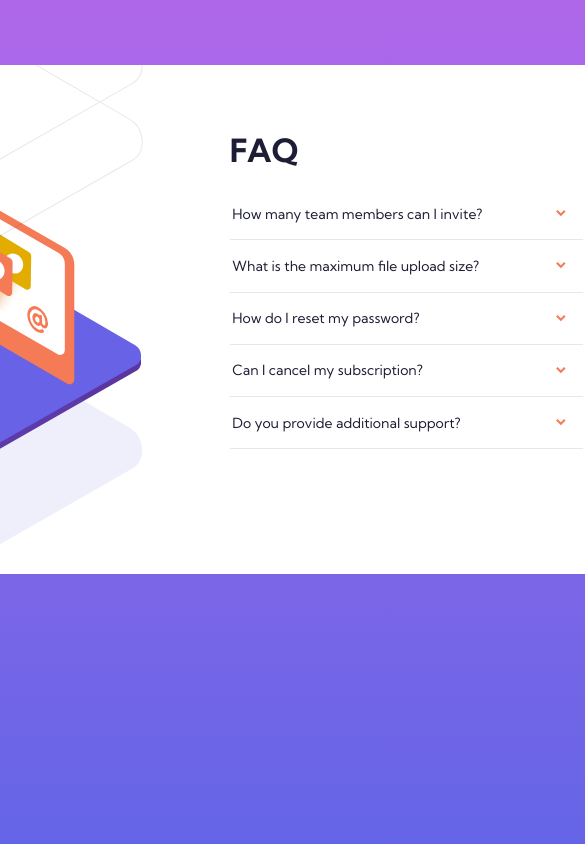
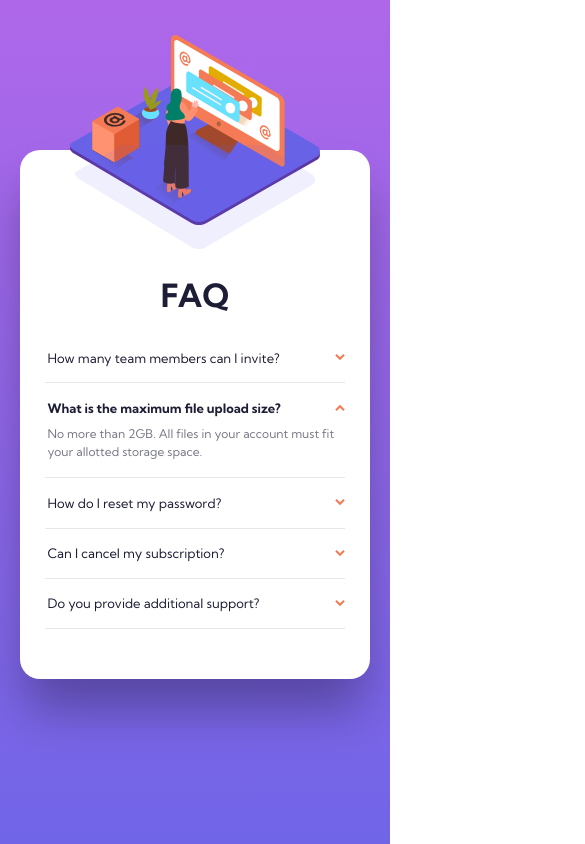
Before and after one commit to fayax555/faq-accordion-card, a plain HTML site: page index.html in a window 390 px wide. Shown: the top 844 px of the page, 585 px wide, since content can reach past the window. Drawn offline with Linux system fonts and the light colour scheme.

Commit message:
update styles for mobile

```diff
--- a/index.html
+++ b/index.html
@@ -42,6 +42,21 @@
           </div>
         </div>
 
+        <div class="mobile-only">
+          <img
+            class="woman-online-img"
+            src="images/illustration-woman-online-mobile.svg"
+            alt="illustration-woman-online"
+          />
+          <div class="bg-pattern">
+            <img
+              class="bg-pattern-img"
+              src="images/bg-pattern-mobile.svg"
+              alt="bg-pattern"
+            />
+          </div>
+        </div>
+
         <div class="content">
           <h1>FAQ</h1>
           <details>
@@ -58,7 +73,7 @@
               no limit on team members for the Premium plan.
             </p>
           </details>
-          <details>
+          <details open>
             <summary>
               <p>What is the maximum file upload size?</p>
               <img src="images/icon-arrow-down.svg" alt="" />
--- a/styles.css
+++ b/styles.css
@@ -4,6 +4,7 @@ body {
   margin: 0;
   height: 100%;
   font-family: 'Kumbh Sans', sans-serif;
+  background-image: linear-gradient(hsl(273, 75%, 66%), hsl(240, 73%, 65%));
 }
 
 *,
@@ -37,13 +38,116 @@ a {
 
 /* ------------------------------------------------ */
 body {
-  background-image: linear-gradient(hsl(273, 75%, 66%), hsl(240, 73%, 65%));
+  padding: 20px;
+  min-height: 120%;
+}
+
+h1 {
+  /*  */
+  text-align: center;
+}
+
+.container {
+  margin: auto;
+  background-color: white;
+  border-radius: 20px;
+  box-shadow: 0px 35px 50px -5px rgba(0, 0, 0, 0.31);
+  /*  */
+  padding: 50px 25px;
+  margin-top: 130px;
+  /* mobile */
+  max-width: 380px;
+}
+
+.desktop-only {
+  display: none;
+}
+
+.mobile-only {
+  position: relative;
+  height: 240px;
+  width: 250px;
+  margin-left: auto;
+  margin-right: auto;
+  margin-top: -165px;
+}
+
+.mobile-only .woman-online-img {
+  position: absolute;
+}
+
+.mobile-only .bg-pattern {
+  position: absolute;
+  width: 100%;
+  transform: translateY(-40px);
+}
+
+.mobile-only .bg-pattern-img {
+  margin: auto;
+  transform: translateY(150px);
+}
+
+details {
+  font-size: 14px;
+  padding: 16.6px 0;
+  border-bottom: 1px solid hsl(240, 5%, 91%);
+  padding-left: 2.5px;
+  max-width: 43.5ch;
+
+  /* mobile */
+  font-size: 13px;
+}
+
+details summary {
+  list-style: none;
+  color: hsl(238, 29%, 16%);
+  cursor: pointer;
+  display: grid;
+  grid-template-columns: auto auto;
+  justify-content: space-between;
+  align-items: center;
+}
+
+.content h1 {
+  padding-bottom: 18px;
+  color: hsl(238, 29%, 16%);
+}
+
+details summary:hover {
+  color: hsl(14, 88%, 65%);
+}
+
+details[open] summary {
+  color: hsl(238, 29%, 16%);
+  font-weight: 700;
+  padding-bottom: 9px;
+}
+
+details[open] summary img {
+  transform: rotate(180deg);
+}
+
+details summary img {
+  transition: 0.25s ease;
+}
+
+details > p {
+  color: hsl(240, 6%, 50%);
+  letter-spacing: 0.003em;
+  line-height: 18px;
+  font-size: 12px;
+}
+
+@media (min-width: 1100px) {
+  body {
+    min-height: revert;
   }
 
   .container {
     position: absolute;
     width: 920px;
     margin: auto;
+    padding: revert;
     padding-top: 45px;
     background-color: white;
     min-height: 509px;
@@ -51,6 +155,11 @@ body {
     top: clamp(2rem, 50vh - 22.3rem, 60rem);
     left: 50%;
     transform: translateX(-47.3%);
+    max-width: revert;
+  }
+
+  h1 {
+    text-align: revert;
   }
 
   main {
@@ -113,8 +222,13 @@ details > p {
   }
 
   .desktop-only {
+    display: revert;
     min-height: 115%;
     transform: translateY(-65px);
+  }
+
+  .mobile-only {
+    display: none;
   }
 
   .desktop-only .box {
@@ -138,9 +252,4 @@ details > p {
   .bg-pattern-img {
     transform: scale(2.2) translate(-153px, -19px);
   }
-
-/* @media (min-width: 1000px) {
-  body {
-    background-color: lightblue;
 }
-} */
```
Also changed, not shown: 2 other files. Lines whose indentation alone changed are shown as unchanged.
